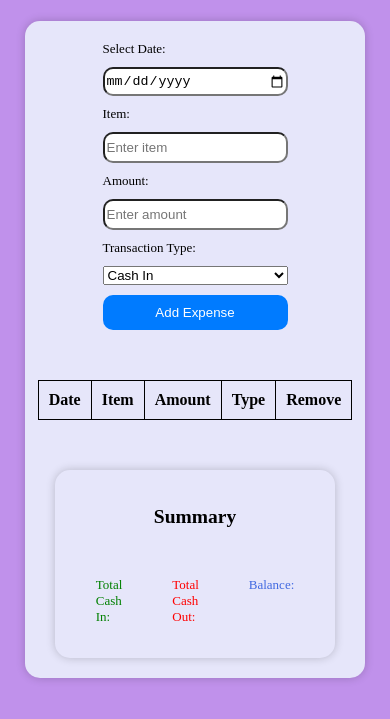
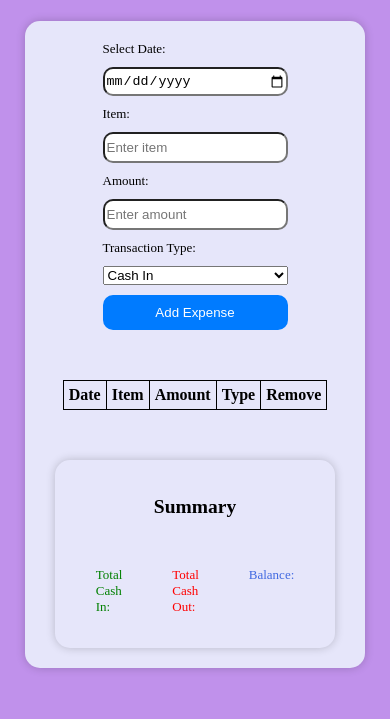
Before and after one commit to Ace-ix/Expense_Tracker, a plain HTML site: page index.html in a window 390 px wide. Shown: the part 87-806 px from the top of the page. Drawn offline with Linux system fonts and the light colour scheme.

Commit message:
summmary

```diff
--- a/style.css
+++ b/style.css
@@ -66,6 +66,9 @@ input {
     justify-content: center;
     background-color: bisque;
 }
+table {
+    width:600px
+}
 table, th, td {
     font-size: large;
     text-align: center;
@@ -94,9 +97,14 @@ table, th, td {
         flex-direction: column;
         gap: 10px;
     }
+
+  table {
+    width: 150px; /* fixed width for scroll */
+    }
+
     table,th,td {
         font-size: medium;
         border-collapse: collapse;
-        padding:10px ;
+        padding:5px ;
     }
 }
```
